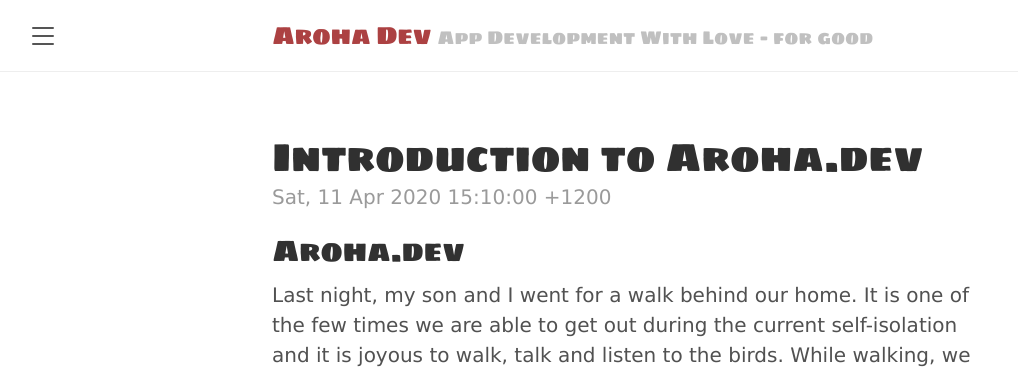
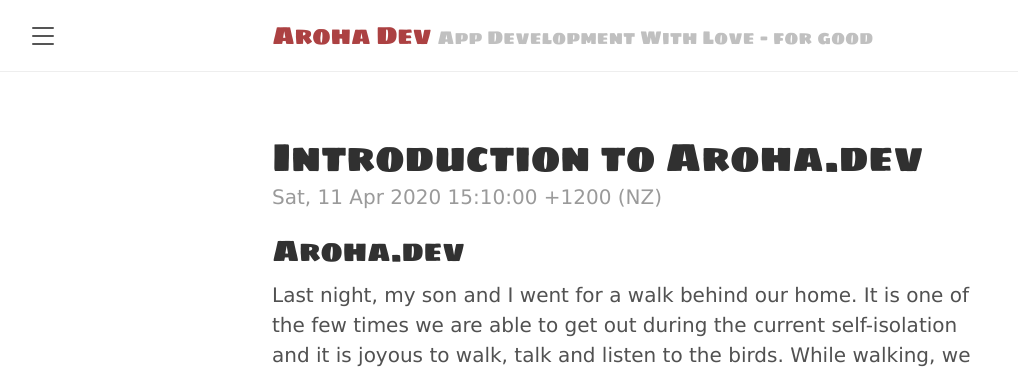
Before and after one commit to tracyjordan/tracyjordan.github.io, a Jekyll site: the page built from _posts/2020-04-11-introduction.md, in a window 1280 px wide. Shown: the top 374 px of the page, without its empty margins (8-1026 px from the left). Built offline with Jekyll 4.4.1, drawn with Linux system fonts in a browser that asks for light colours.

Commit message:
Update post.html

```diff
--- a/_layouts/post.html
+++ b/_layouts/post.html
@@ -4,7 +4,7 @@ layout: default
 
 <div class="post">
   <h1 class="post-title">{{ page.title }}</h1>
-  <span class="post-date">{{ page.date | date_to_rfc822 }}</span>
+  <span class="post-date">{{ page.date | date_to_rfc822 }} (NZ)</span>
   {{ content }}
 </div>
 
```
